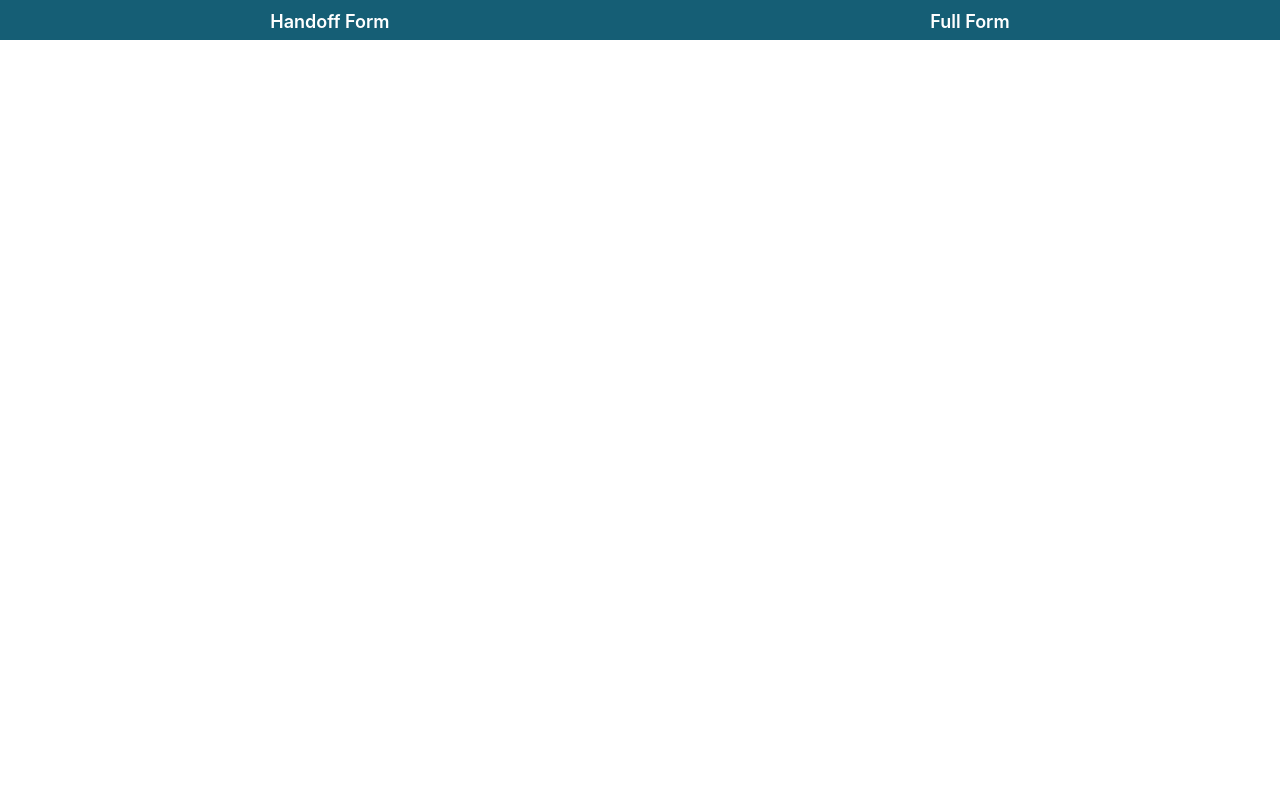
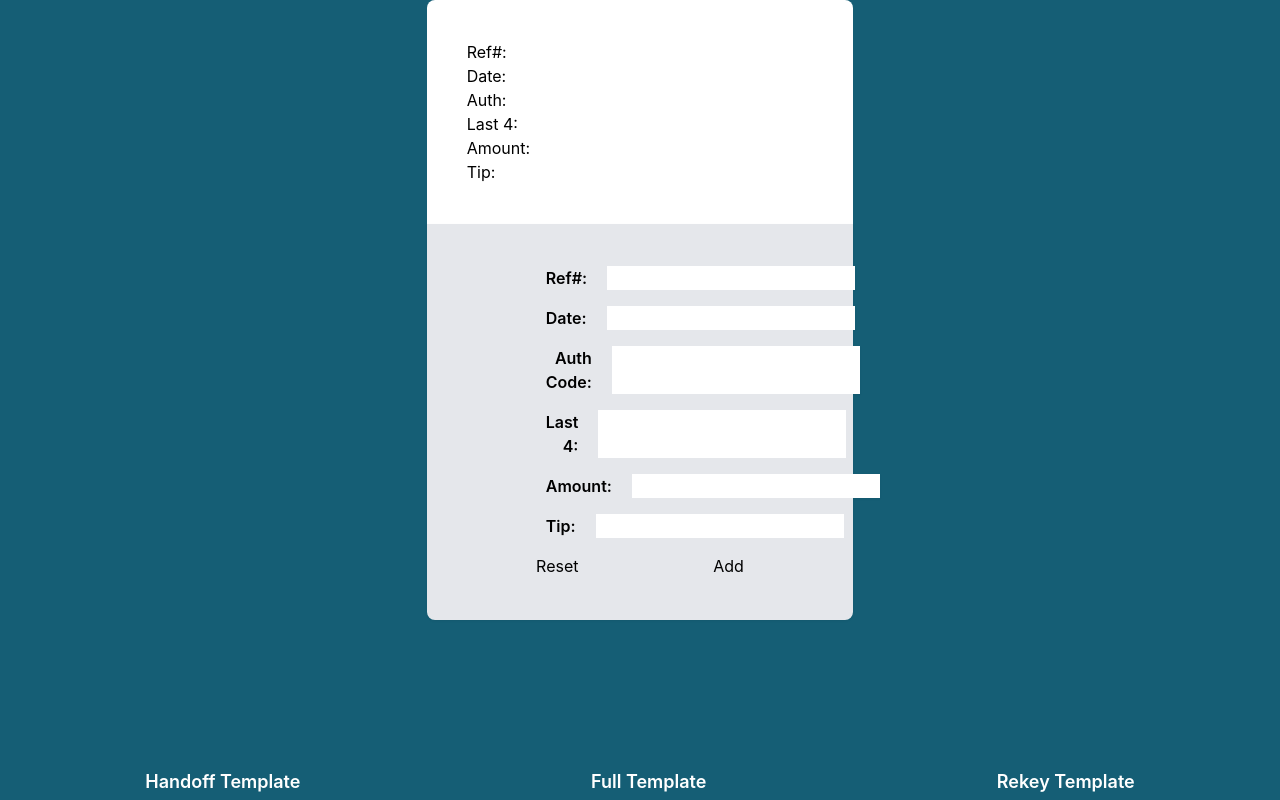
Before and after one commit to coleb229/Call-Notes-App, a React (Create React App) app: page /rekey in a window 1280 px wide. Built offline with nearby package versions, Linux system fonts and the light colour scheme.

Commit message:
Added Rekey Template

```diff
--- a/src/App.js
+++ b/src/App.js
@@ -5,6 +5,7 @@ import { Route, Routes } from 'react-router-dom';
 import Output from './Pages/Output';
 import JustHandoff from './components/JustHandoff';
 import FormNav from './components/caller/formNav';
+import Rekey from './components/Rekey';
 
 function App() {
   return (
@@ -14,6 +15,7 @@ function App() {
         <Route path='/' element={<CallerForm />} />
         <Route path='/output' element={<Output />} />
         <Route path='/just-handoff' element={<JustHandoff />} />
+        <Route path='/rekey' element={<Rekey />} />
       </Routes>
       <FormNav />
     </div>
--- /dev/null
+++ b/src/components/Controls.js
@@ -0,0 +1,14 @@
+const Controls = (props) => {
+  return (
+    <div className='w-full flex justify-around'>
+      <button className='rounded' onClick={props.reset}>
+        Reset
+      </button>
+      <button className='rounded' onClick={props.add}>
+        Add
+      </button>
+    </div>
+  );
+};
+
+export default Controls;
--- /dev/null
+++ b/src/components/Output.js
@@ -0,0 +1,16 @@
+const Output = (props) => {
+  const { ref, date, auth, four, amount, tip } = props.formData;
+
+  return (
+    <div className='bg-white w-1/3 text-left pl-10 py-10 rounded-t-lg mx-auto'>
+      <p>{'Ref#: ' + ref}</p>
+      <p>{'Date: ' + date}</p>
+      <p>{'Auth: ' + auth}</p>
+      <p>{'Last 4: ' + four}</p>
+      <p>{'Amount: ' + amount}</p>
+      <p>{'Tip: ' + tip}</p>
+    </div>
+  );
+};
+
+export default Output;
--- /dev/null
+++ b/src/components/Rekey.js
@@ -0,0 +1,142 @@
+import { useState } from 'react';
+import Controls from './Controls';
+import Output from './Output';
+
+const Rekey = () => {
+  const [rekeyState, setRekeyState] = useState({
+    ref: '',
+    date: '',
+    auth: '',
+    four: '',
+    amount: '',
+    tip: '',
+  });
+
+  return (
+    <div className='h-[95vh]'>
+      <div className='py-auto'>
+        <Output formData={rekeyState} />
+        <RekeyForm formState={rekeyState} updateFormState={setRekeyState} />
+      </div>
+    </div>
+  );
+};
+
+const RekeyForm = (props) => {
+  const formState = Object.assign({}, props.formState);
+
+  const reset = () => {
+    window.location.reload();
+  };
+
+  return (
+    <div className='border-2 w-1/3 mx-auto p-10 drop-shadow-sm rounded-b-lg bg-gray-200'>
+      <form className=''>
+        <div className='block pb-4 flex justify-between w-[55%] mx-auto'>
+          <label className='text-right font-semibold pr-5' htmlFor='ref'>
+            Ref#:
+          </label>
+          <input
+            type='text'
+            required
+            value={formState.ref}
+            onChange={(e) => {
+              formState.ref = e.target.value;
+              props.updateFormState(formState);
+            }}
+            id='ref'
+            className='border-black'
+          />
+        </div>
+
+        <div className='block pb-4 flex justify-between w-[55%] mx-auto'>
+          <label className='text-right font-semibold pr-5' htmlFor='date'>
+            Date:
+          </label>
+          <input
+            type='text'
+            required
+            value={formState.date}
+            onChange={(e) => {
+              formState.date = e.target.value;
+              props.updateFormState(formState);
+            }}
+            id='date'
+            className='border-black'
+          />
+        </div>
+
+        <div className='block pb-4 flex justify-between w-[55%] mx-auto'>
+          <label className='text-right font-semibold pr-5' htmlFor='auth'>
+            Auth Code:
+          </label>
+          <input
+            type='text'
+            required
+            value={formState.auth}
+            onChange={(e) => {
+              formState.auth = e.target.value;
+              props.updateFormState(formState);
+            }}
+            id='auth'
+            className='border-black'
+          />
+        </div>
+
+        <div className='block pb-4 flex justify-between w-[55%] mx-auto'>
+          <label className='text-right font-semibold pr-5' htmlFor='four'>
+            Last 4:
+          </label>
+          <input
+            type='text'
+            required
+            value={formState.four}
+            onChange={(e) => {
+              formState.four = e.target.value;
+              props.updateFormState(formState);
+            }}
+            id='four'
+            className='border-black'
+          />
+        </div>
+
+        <div className='block pb-4 flex justify-between w-[55%] mx-auto'>
+          <label className='text-right font-semibold pr-5' htmlFor='amount'>
+            Amount:
+          </label>
+          <input
+            type='text'
+            required
+            value={formState.amount}
+            onChange={(e) => {
+              formState.amount = e.target.value;
+              props.updateFormState(formState);
+            }}
+            id='amount'
+            className='border-black'
+          />
+        </div>
+
+        <div className='block pb-4 flex justify-between w-[55%] mx-auto'>
+          <label className='text-right font-semibold pr-5' htmlFor='tip'>
+            Tip:
+          </label>
+          <input
+            type='text'
+            required
+            value={formState.tip}
+            onChange={(e) => {
+              formState.tip = e.target.value;
+              props.updateFormState(formState);
+            }}
+            id='tip'
+            className='border-black'
+          />
+        </div>
+      </form>
+      <Controls reset={reset} add={props.updateList} />
+    </div>
+  );
+};
+
+export default Rekey;
--- a/src/components/caller/formNav.js
+++ b/src/components/caller/formNav.js
@@ -5,10 +5,13 @@ const FormNav = () => {
     <div className='w-full h-[5vh]'>
       <ul className='flex justify-around'>
         <li className='pt-2 text-white font-semibold text-lg'>
-          <Link to='/just-handoff'>Handoff Form</Link>
+          <Link to='/just-handoff'>Handoff Template</Link>
         </li>
         <li className='pt-2 text-white font-semibold text-lg'>
-          <Link to='/Call-Notes-App'>Full Form</Link>
+          <Link to='/Call-Notes-App'>Full Template</Link>
+        </li>
+        <li className='pt-2 text-white font-semibold text-lg'>
+          <Link to='/rekey'>Rekey Template</Link>
         </li>
       </ul>
     </div>
```
